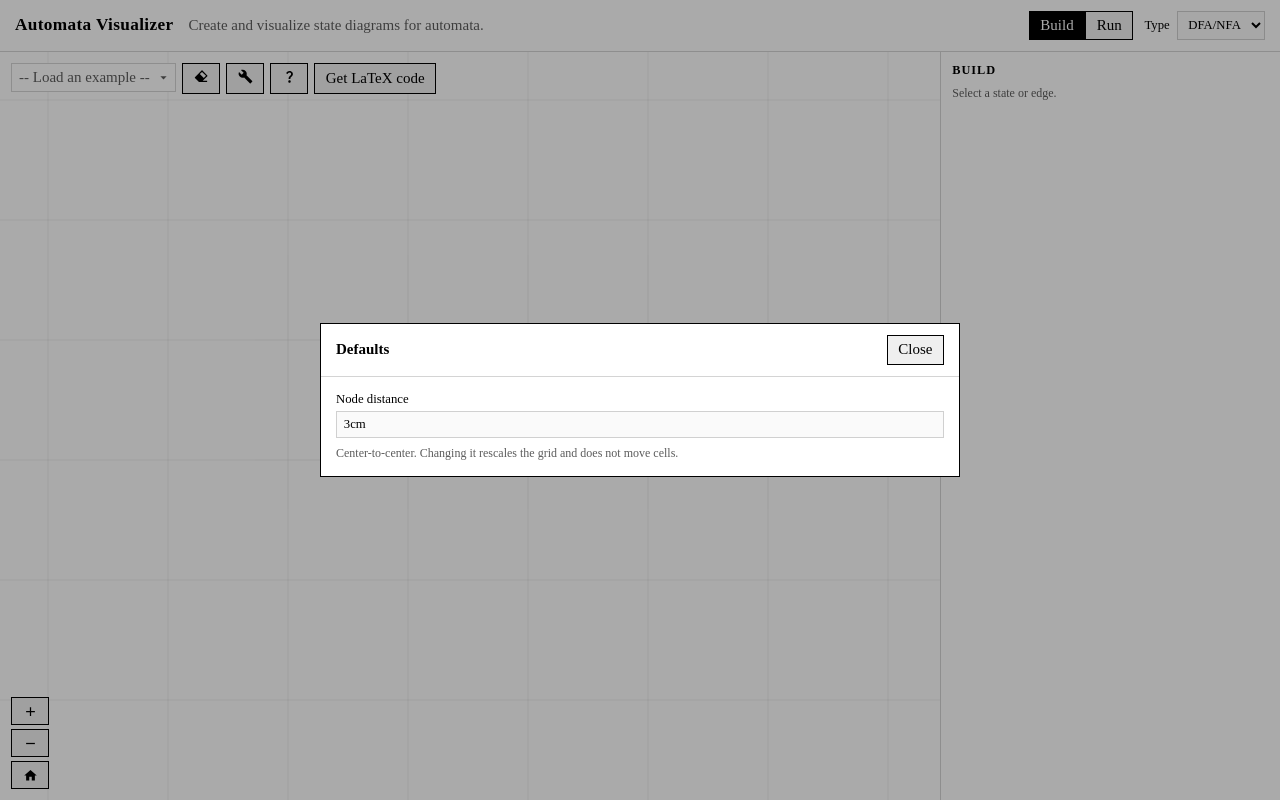
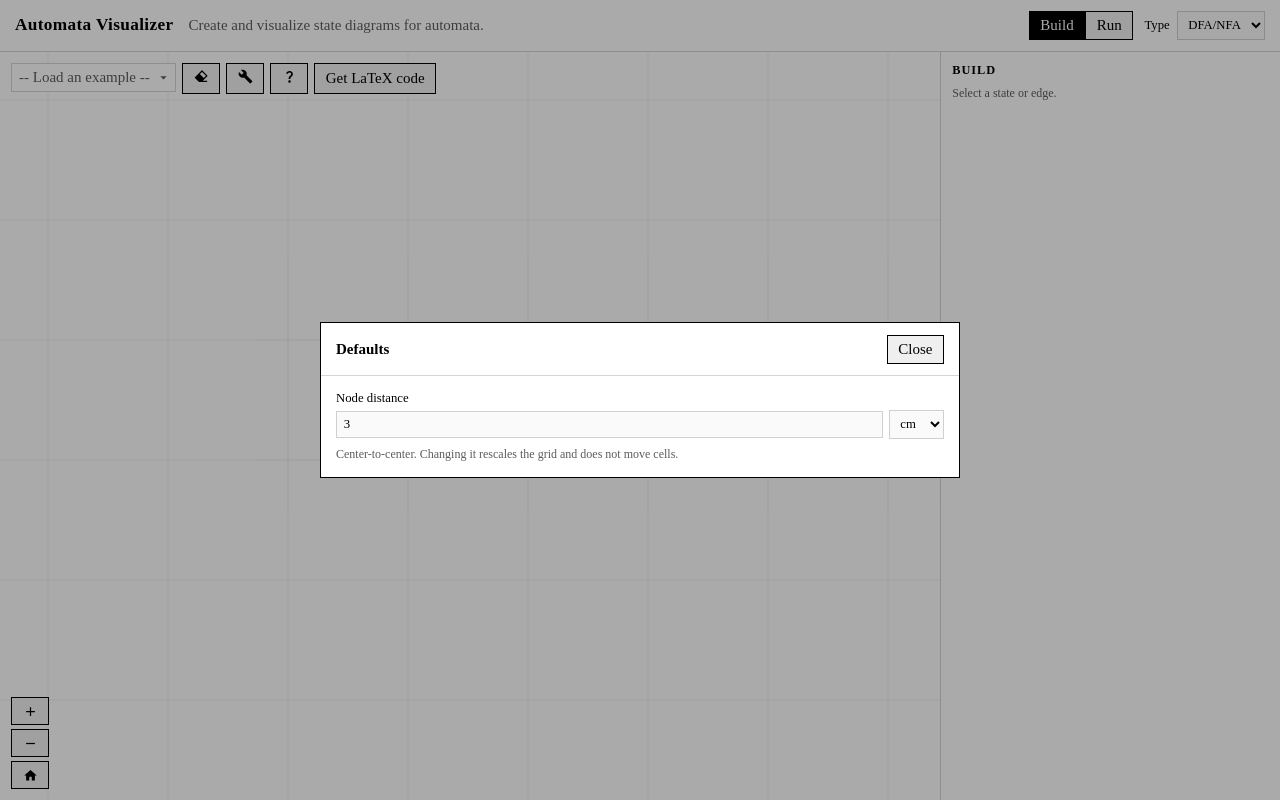
Before and after one commit to itsevelync/automata-vis, a React (Vite) app: page / in a window 1280 px wide. Both pictures are taken after a click on the button 245 px from the left and 78 px from the top of the page. Built offline with nearby package versions, Linux system fonts and the light colour scheme.

Commit message:
Update node distance input field

```diff
--- a/src/components/DefaultsForm.tsx
+++ b/src/components/DefaultsForm.tsx
@@ -1,30 +1,98 @@
 import { useEffect, useState } from "react";
+import { formatLength, formatMagnitude, parseLength } from "../model/length";
 import { useDiagram } from "../store/diagram";
+
+const LENGTH_UNITS = ["cm", "mm", "pt", "em", "ex", "in"];
+
+function distanceParts(distance: string): { magnitude: string; unit: string } {
+  const parsed = parseLength(distance);
+  if (!parsed) return { magnitude: "", unit: "cm" };
+  return { magnitude: formatMagnitude(parsed.magnitude), unit: parsed.unit };
+}
 
 export function DefaultsForm() {
   const nodeDistance = useDiagram((state) => state.nodeDistance);
   const setNodeDistance = useDiagram((state) => state.setNodeDistance);
-  const [draft, setDraft] = useState(nodeDistance);
+  const initial = distanceParts(nodeDistance);
+  const [magnitude, setMagnitude] = useState(initial.magnitude);
+  const [unit, setUnit] = useState(initial.unit);
   const [invalid, setInvalid] = useState(false);
-  useEffect(() => setDraft(nodeDistance), [nodeDistance]);
 
+  useEffect(() => {
+    const next = distanceParts(nodeDistance);
+    setMagnitude(next.magnitude);
+    setUnit(next.unit);
+    setInvalid(false);
+  }, [nodeDistance]);
+
+  function commit(nextMagnitude: string, nextUnit: string) {
+    const value = nextMagnitude.trim();
+    if (!value) {
+      setInvalid(true);
+      const current = distanceParts(nodeDistance);
+      setMagnitude(current.magnitude);
+      setUnit(current.unit);
+      return;
+    }
+    const amount = Number(value);
+    if (!Number.isFinite(amount) || amount <= 0) {
+      setInvalid(true);
+      const current = distanceParts(nodeDistance);
+      setMagnitude(current.magnitude);
+      setUnit(current.unit);
+      return;
+    }
+    const distance = formatLength({ magnitude: amount, unit: nextUnit });
+    if (distance === nodeDistance) {
+      setInvalid(false);
+      return;
+    }
+    const ok = setNodeDistance(distance);
+    setInvalid(!ok);
+    if (!ok) {
+      const current = distanceParts(nodeDistance);
+      setMagnitude(current.magnitude);
+      setUnit(current.unit);
+    }
+  }
+
+  const units = LENGTH_UNITS.includes(unit) ? LENGTH_UNITS : [unit, ...LENGTH_UNITS];
   return (
     <section className="panel">
       <label>
         Node distance
-        <input
-          value={draft}
-          onChange={(event) => {
-            setDraft(event.target.value);
-            setInvalid(false);
-          }}
-          onBlur={() => {
-            if (draft.trim() === nodeDistance) return;
-            const ok = setNodeDistance(draft);
-            setInvalid(!ok);
-            if (!ok) setDraft(nodeDistance);
-          }}
-        />
+        <span className="distance-field">
+          <input
+            type="number"
+            min="0"
+            step="any"
+            value={magnitude}
+            placeholder="3"
+            onChange={(event) => {
+              const next = event.target.value;
+              setMagnitude(next);
+              setInvalid(false);
+              const amount = Number(next);
+              if (next.trim() && Number.isFinite(amount) && amount > 0) commit(next, unit);
+            }}
+            onBlur={() => commit(magnitude, unit)}
+          />
+          <select
+            aria-label="Node distance unit"
+            value={unit}
+            onChange={(event) => {
+              const nextUnit = event.target.value;
+              setUnit(nextUnit);
+              if (magnitude.trim()) commit(magnitude, nextUnit);
+            }}
+          >
+            {units.map((option) => (
+              <option key={option} value={option}>
+                {option}
+              </option>
+            ))}
+          </select>
+        </span>
       </label>
       {invalid ? <p className="error">Use one positive length, such as 3cm.</p> : null}
       <p className="muted">Center-to-center. Changing it rescales the grid and does not move cells.</p>
```
